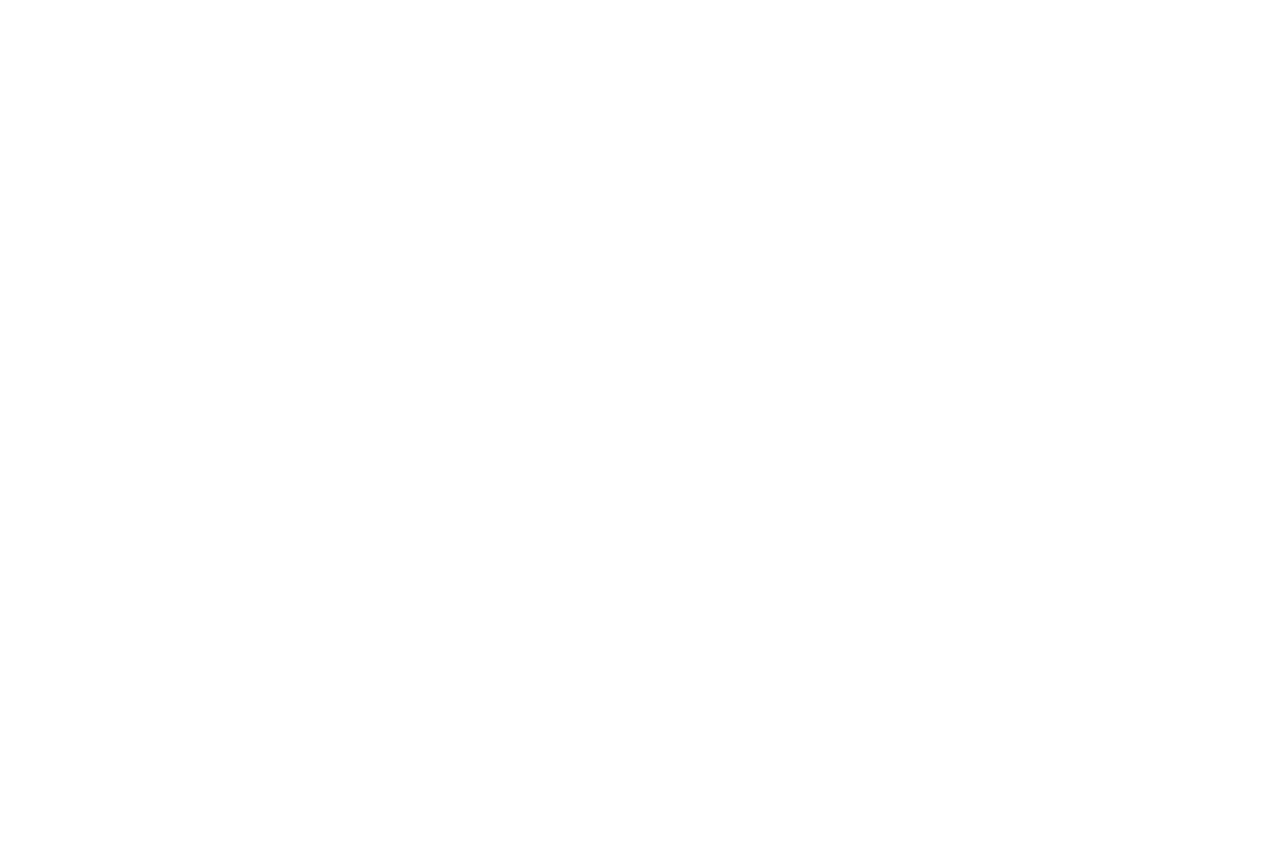
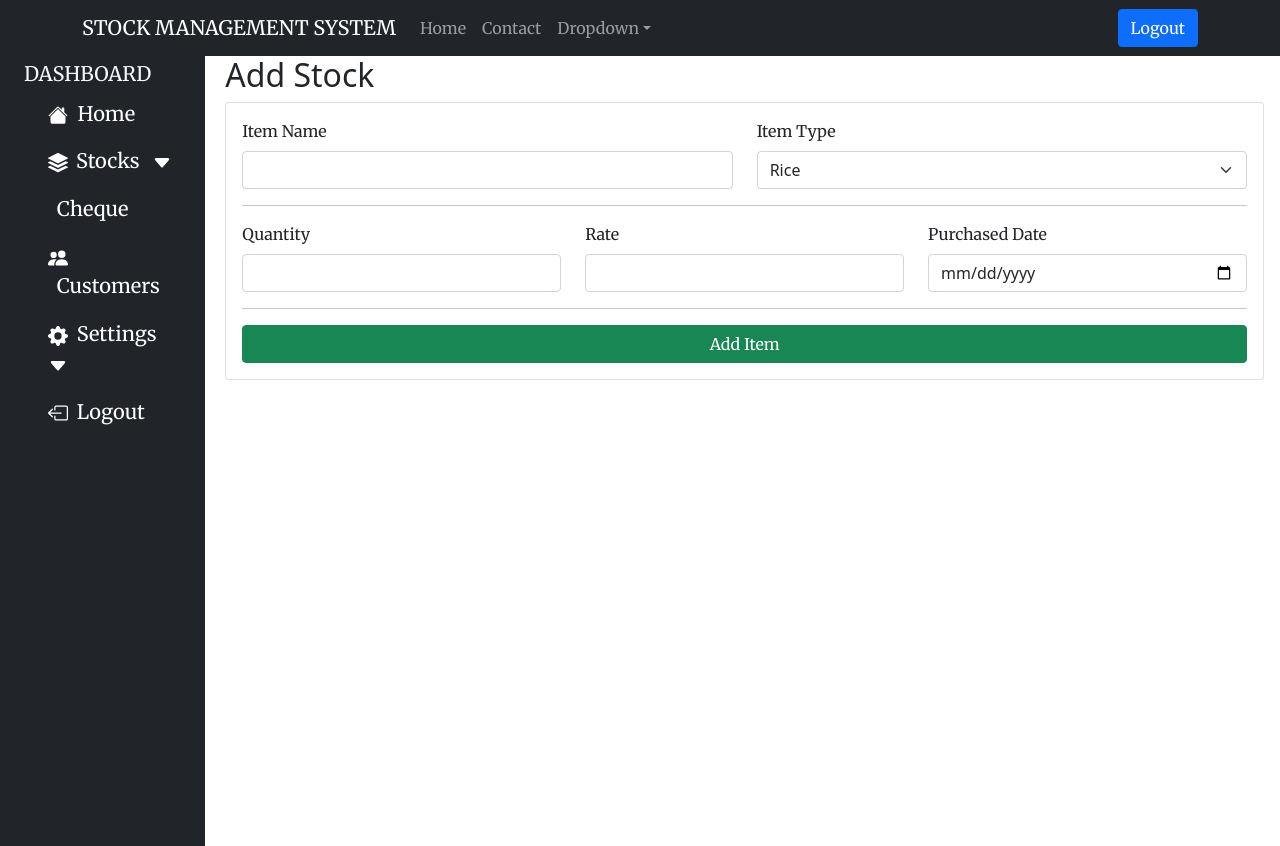
Before and after one commit to Bibekspk/stockMgmtFrontend, a React (Create React App) app: page /addStock in a window 1280 px wide. Before the commit this address had no page. Before the commit the page ends 800 px from the top, so only its background shows below. Built offline with nearby package versions, Linux system fonts and the light colour scheme; sample sign-in values are in the browser's storage.

Commit message:
addStock frotned design

```diff
--- a/src/app-routing.js
+++ b/src/app-routing.js
@@ -5,8 +5,9 @@
 import navigate from './history';
 import { SideBar } from './components/shared/sidebar/sidebar';
 import { Topnavbar } from './components/shared/navbar/navbar';
+import { AddStock } from './components/pages/stocks/AddStock/addStock';
 
-const AuthRoute = (props)=>{ // yesma <AuthRoute/> aaucha props.children ma
+const ProtectedRoute = (props)=>{ // yesma <ProtectedRoute/> aaucha props.children ma
 
     return localStorage.getItem("token") ?
         <div>
@@ -26,7 +27,8 @@
             {/* exact has been removed and activeClassName has been removed in NavLink */}
                 <Route path="/" element={<LandingPage/>} > </Route>
                 <Route path="/login" element={<LoginComponent/>} > </Route>
-                <Route path="/home" element={<AuthRoute><HomePage/></AuthRoute>}> </Route>
+                <Route path="/home" element={<ProtectedRoute><HomePage/></ProtectedRoute>}> </Route>
+                <Route path='/addStock' element={<ProtectedRoute><AddStock/></ProtectedRoute>}></Route>
             </Routes>
         </BrowserRouter>
     )
--- a/src/components/actions/auth.action.js
+++ b/src/components/actions/auth.action.js
@@ -28,9 +28,8 @@
             dispatch(loginSuccessAction(response));
             localStorage.setItem('token',(JSON.stringify(response.data.token)));
             localStorage.setItem('user',(JSON.stringify(response.data.user)));
-            console.log(response);
-            console.log(response.user);
             navigate.push('/home');
+            navigate.go(0);
         })
         .catch((error)=>{
             dispatch((loginFailureAction(error)));
--- a/src/components/auth/login/login.css
+++ b/src/components/auth/login/login.css
@@ -1,4 +1,4 @@
-.login input[type=text],input[type=password], input[type=text]:focus{
+.login input[type=text],.login input[type=password],.login input[type=text]:focus{
     border: none;
     border-bottom: 1px solid grey;
     outline: none;
--- a/src/components/pages/homePage/homePage.js
+++ b/src/components/pages/homePage/homePage.js
@@ -3,7 +3,7 @@
 
 export const HomePage=()=>{
     return (
-        <div className='home'>
+        <div className='home ml-1'>
             <h2>Welcome to the Stock Management System</h2>
         </div>
     )
--- a/src/history.js
+++ b/src/components/pages/stocks/AddStock/addStock.css
@@ -1,3 +1,5 @@
-import { createBrowserHistory } from "history";
-
-export default createBrowserHistory();
+.home h2{
+    font-family: 'Merriweather', serif;
+    font-size: 35px;
+    font-weight: 700;
+}
--- /dev/null
+++ b/src/components/pages/stocks/AddStock/addStock.js
@@ -0,0 +1,52 @@
+import React, { Component } from 'react'
+
+export class AddStock extends Component {
+    constructor(props) {
+        super(props);
+
+        this.state = {
+
+        }
+    }
+    render() {
+        return (
+            <div className='addStock me-3'>
+                <h2 className='ms-2'>Add Stock</h2>
+                <form className='card ms-2 form-group px-3 py-3'>
+                    <div className='row'>
+                        <div className='col'>
+                            <label className='form-label'>Item Name</label>
+                            <input className='form-control' type="text" name="ItemName" id="ItemName"></input>
+                        </div>
+
+                        <div className='col'>
+                            <label className='form-label'>Item Type</label>
+                            <select className='form-select' type="text" name="ItemName" id="ItemName">
+                                <option value="Rice">Rice</option>
+                                <option value="Daal">Daal</option>
+                            </select>
+                        </div>
+                    </div>
+                    <hr></hr>
+                    <div className='row'>
+                        <div className='col'>
+                            <label className='form-label'>Quantity</label>
+                            <input className='form-control' type="number" name="ItemName" id="ItemName"></input>
+                        </div>
+                        <div className='col'>
+                            <label className='form-label'>Rate</label>
+                            <input className='form-control' type="number" name="ItemName" id="ItemName"></input>
+                        </div>
+                        <div className='col'>
+                            <label className='form-label'>Purchased Date</label>
+                            <input className='form-control' type="date" name="ItemName" id="ItemName"></input>
+                        </div>
+                    </div>
+                    <hr></hr>
+                    <button className='btn btn-success' type="submit">Add Item</button>
+                </form>
+
+            </div>
+        )
+    }
+}
--- a/src/components/shared/navbar/navbar.js
+++ b/src/components/shared/navbar/navbar.js
@@ -1,12 +1,26 @@
 import React from 'react';
 import { Navbar, Container, Nav,NavLink,NavDropdown } from 'react-bootstrap';
+import {useNavigate} from 'react-router-dom';
 
 export const Topnavbar = () => {
+    const navigate = useNavigate(); //gives navigate prop which is used to navigate to other pages
+
+    let handleLogout=()=>{
+        localStorage.clear();
+        navigate('/login');
+    }
+
+    let handleLogin=()=>{
+        navigate('/login')
+    }
+
+
+    let token = JSON.parse(localStorage.getItem('token'));
     return (
         <div>
             <Navbar collapseOnSelect expand="lg" bg="dark" variant="dark">
                 <Container>
-                    <Navbar.Brand href="#home">STOCK MANAGEMENT SYSTEM</Navbar.Brand>
+                    <Navbar.Brand href="/home">STOCK MANAGEMENT SYSTEM</Navbar.Brand>
                     <Navbar.Toggle aria-controls="responsive-navbar-nav" />
                     <Navbar.Collapse id="responsive-navbar-nav">
                         <Nav className="me-auto">
@@ -21,7 +35,11 @@
                             </NavDropdown>
                         </Nav>
                         <Nav>
-                           <button to="/login" className="btn btn-primary">Login</button>
+                           { token ?
+                           <button className="btn btn-primary" onClick={handleLogout}>Logout</button>
+                           :
+                           <button className="btn btn-primary" onClick={handleLogin}>Login</button>
+                           }
                         </Nav>
                     </Navbar.Collapse>
                 </Container>
--- a/src/components/shared/sidebar/sidebar.js
+++ b/src/components/shared/sidebar/sidebar.js
@@ -25,7 +25,7 @@
                         <br />
                         <div class="collapse" id="collapseExample">
                             <ul>
-                                <li className='mt-2'><a href="#">Add Stock</a></li>
+                                <li className='mt-2'><a href="/addStock">Add Stock</a></li>
                                 <li className='mt-1'><a href="#">Sell Stock</a></li>
                                 <li className='mt-1'><a href="#">View Stock</a></li>
                             </ul>
@@ -67,7 +67,7 @@
                     </li>
                 </ul>
             </div>
-            <div class="col-md-9 content">
+            <div class="col-md-10  content">
                 {props.children}
             </div>
         </div>
```
